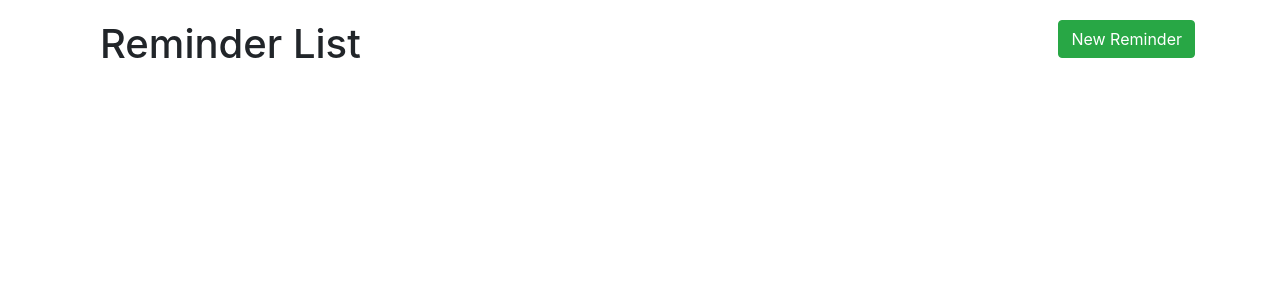
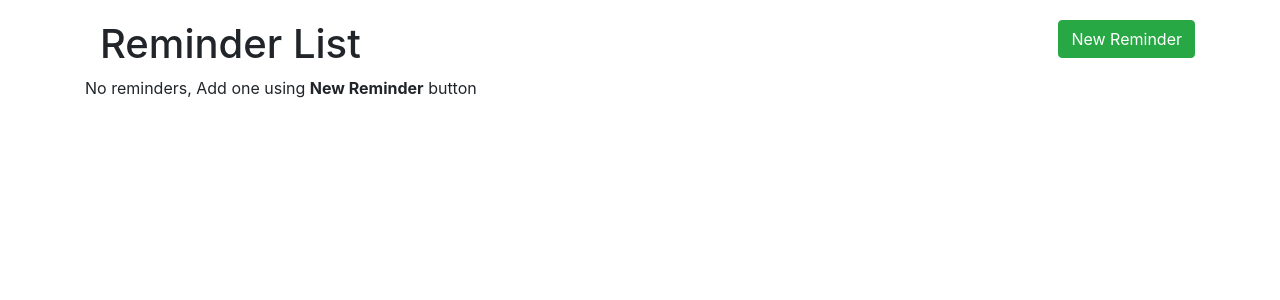
Before and after one commit to sikhasasikumar/MindMe, a Django app: page / in a window 1280 px wide. Shown: the part 56-356 px from the top of the page. Run offline with Django 3.2, Linux system fonts and the light colour scheme; data that the repository does not hold is empty; some libraries are stand-ins or nearby versions.

Commit message:
Initial Commit

```diff
--- a/reminder/templates/index.html
+++ b/reminder/templates/index.html
@@ -41,6 +41,8 @@
 
                 </div>
             </div>
+        {% empty %}
+            <p>No reminders, Add one using <b>New Reminder</b> button</p>
         {% endfor %}
         </div>
     </div>
```
